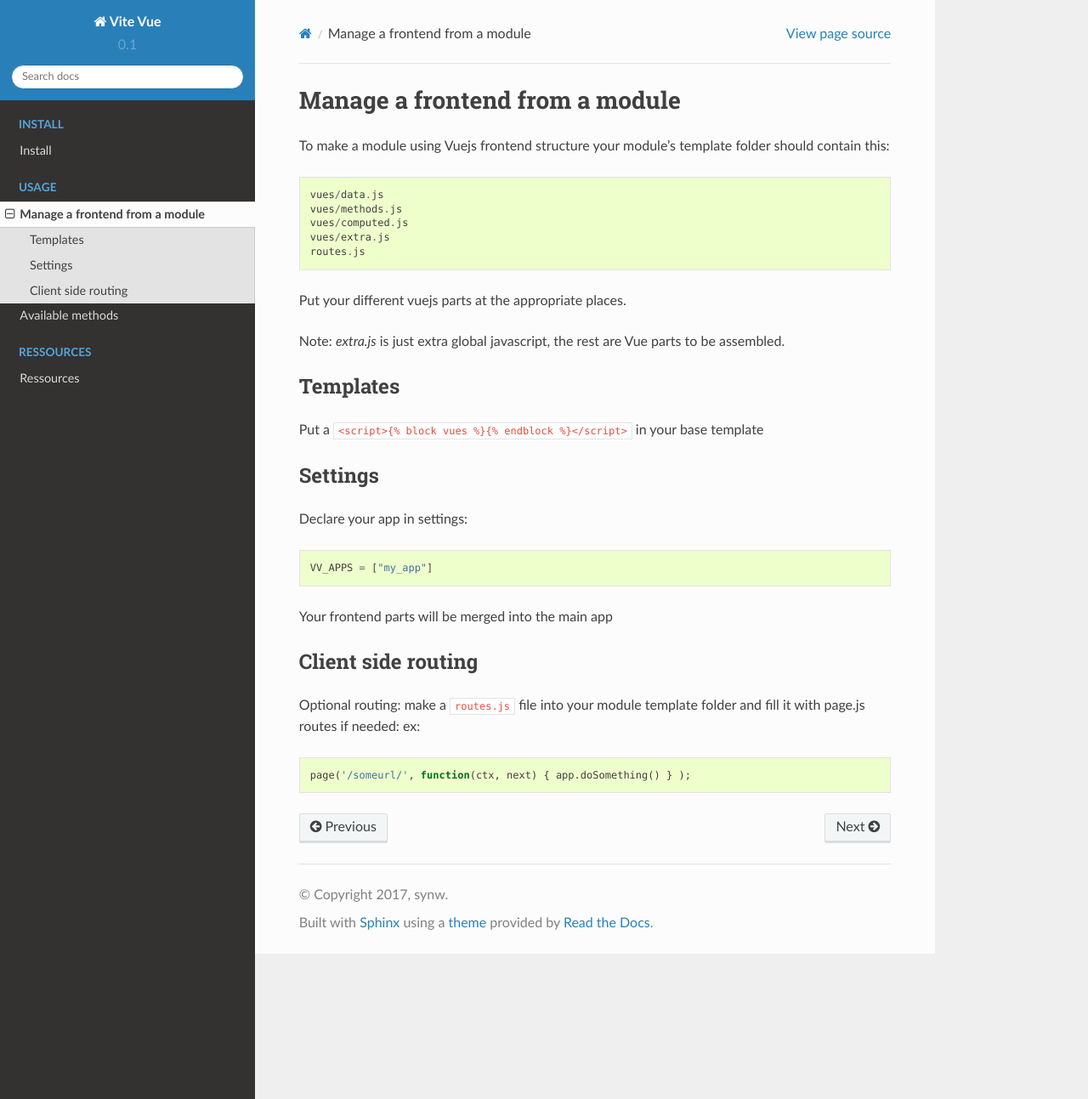
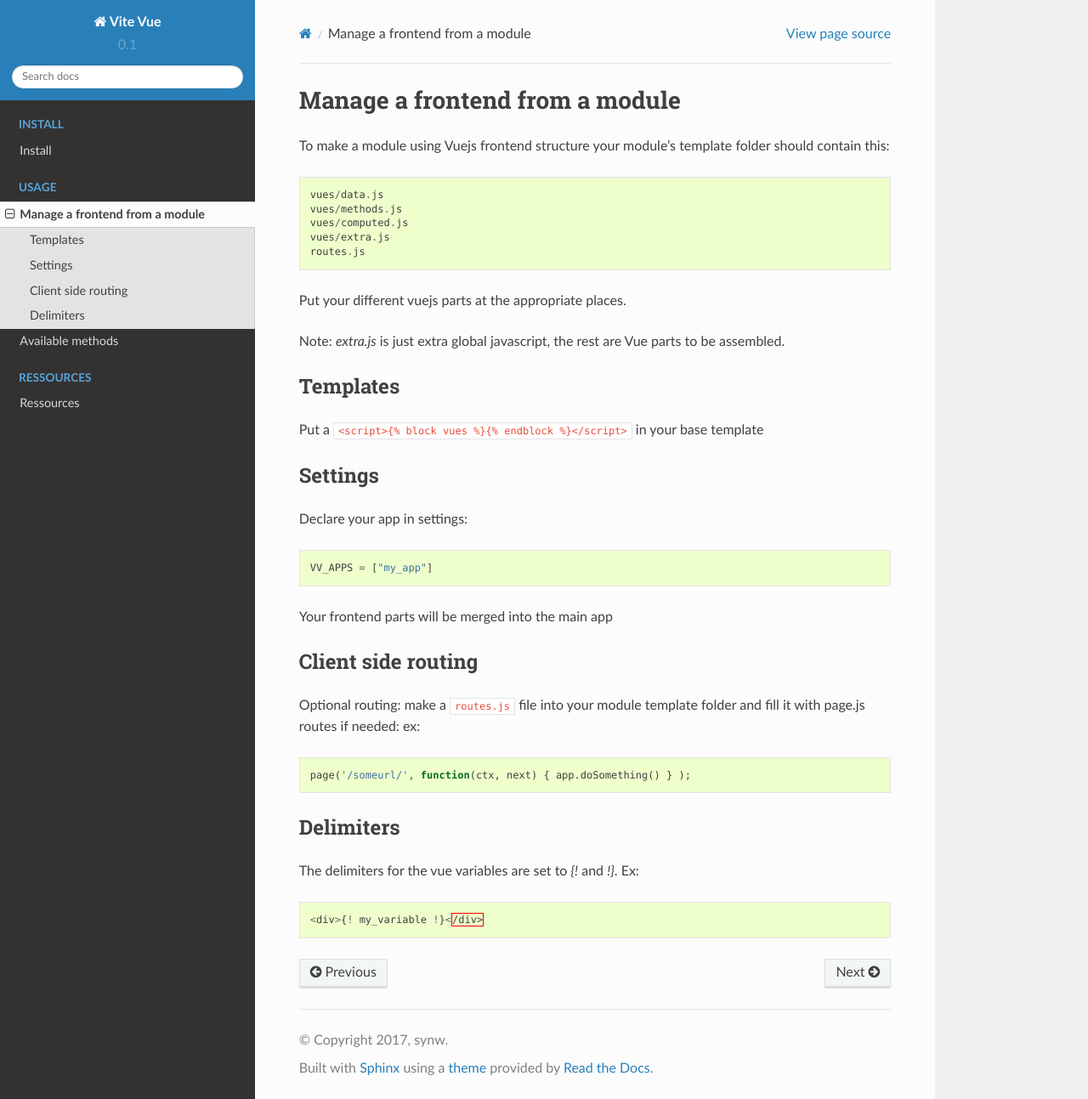
Before and after one commit to synw/django-vitevue, a Sphinx documentation site: the page built from docs/usage/app.rst, in a window 1280 px wide and 1293 px high. Shown: the whole window at 85% size. Built offline with Sphinx 7.4.7 and the Read the Docs theme 2.0.0, drawn with Linux system fonts in a browser that asks for light colours.

Commit message:
Add custom delimiters for vue variables

```diff
--- a/docs/usage/app.rst
+++ b/docs/usage/app.rst
@@ -44,3 +44,14 @@ Optional routing: make a ``routes.js`` file into your module template folder and
 ::
 
    page('/someurl/', function(ctx, next) { app.doSomething() } );
+
+Delimiters
+^^^^^^^^^^
+
+The delimiters for the vue variables are set to `{!` and `!}`. Ex:
+
+.. highlight:: javascript
+
+::
+
+   <div>{! my_variable !}</div>
```
Also changed, not shown: 1 other file.
